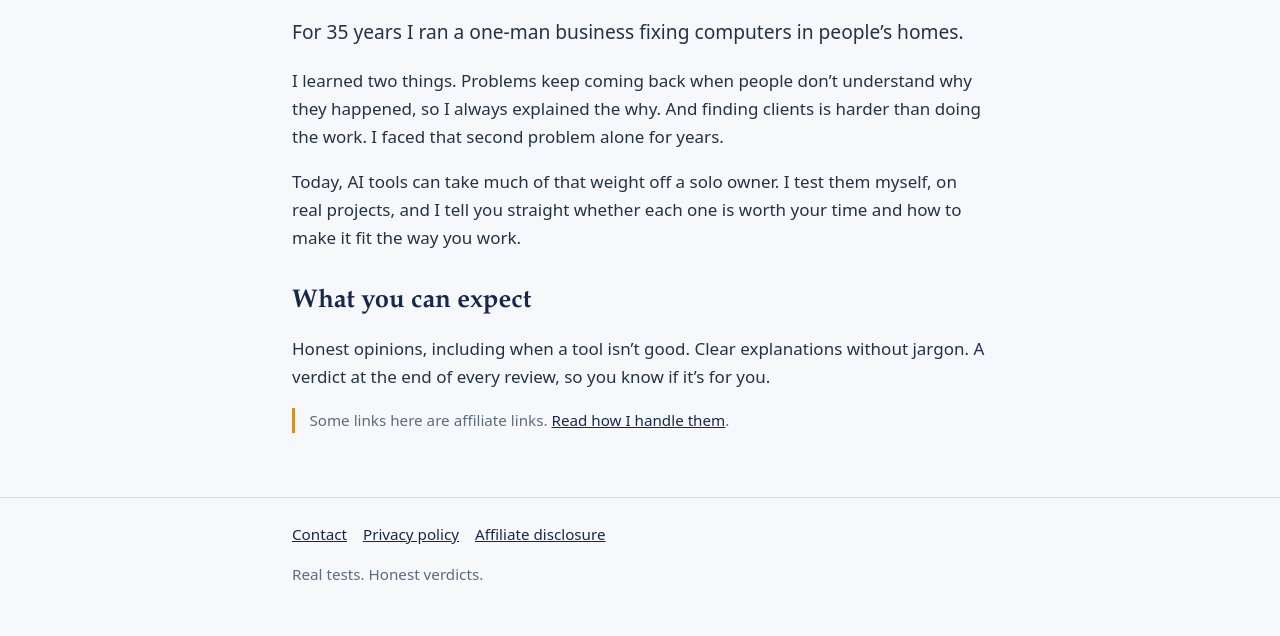
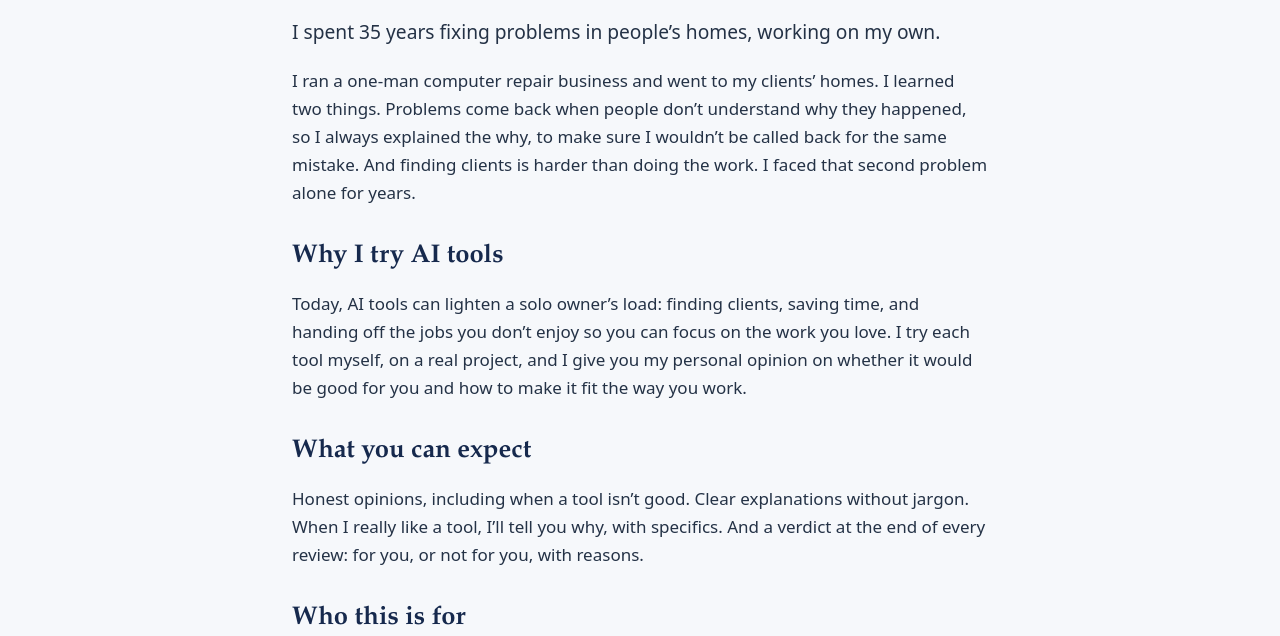
Before and after one commit to pglinfo-coder/ivansprod-site, an Astro site: page /about in a window 1280 px wide. Shown: the part 164-800 px from the top of the page. Built offline with nearby package versions, Linux system fonts and the light colour scheme; Astro itself is replaced by a stand-in of ours.

Commit message:
Add files via upload

```diff
--- a/src/pages/about.astro
+++ b/src/pages/about.astro
@@ -1,12 +1,15 @@
 ---
 import Base from '../layouts/Base.astro';
 ---
-<Base title="About Ivan" description="35 years fixing problems solo. Now testing AI tools for solo business owners.">
+<Base title="About Ivan" description="35 years fixing problems solo. Now trying AI tools for solo business owners.">
   <h1>Hi, I’m Ivan.</h1>
-  <p class="lead">For 35 years I ran a one-man business fixing computers in people’s homes.</p>
-  <p>I learned two things. Problems keep coming back when people don’t understand why they happened, so I always explained the why. And finding clients is harder than doing the work. I faced that second problem alone for years.</p>
-  <p>Today, AI tools can take much of that weight off a solo owner. I test them myself, on real projects, and I tell you straight whether each one is worth your time and how to make it fit the way you work.</p>
+  <p class="lead">I spent 35 years fixing problems in people’s homes, working on my own.</p>
+  <p>I ran a one-man computer repair business and went to my clients’ homes. I learned two things. Problems come back when people don’t understand why they happened, so I always explained the why, to make sure I wouldn’t be called back for the same mistake. And finding clients is harder than doing the work. I faced that second problem alone for years.</p>
+  <h2>Why I try AI tools</h2>
+  <p>Today, AI tools can lighten a solo owner’s load: finding clients, saving time, and handing off the jobs you don’t enjoy so you can focus on the work you love. I try each tool myself, on a real project, and I give you my personal opinion on whether it would be good for you and how to make it fit the way you work.</p>
   <h2>What you can expect</h2>
-  <p>Honest opinions, including when a tool isn’t good. Clear explanations without jargon. A verdict at the end of every review, so you know if it’s for you.</p>
+  <p>Honest opinions, including when a tool isn’t good. Clear explanations without jargon. When I really like a tool, I’ll tell you why, with specifics. And a verdict at the end of every review: for you, or not for you, with reasons.</p>
+  <h2>Who this is for</h2>
+  <p>Business owners working alone, in any trade or profession, who want to spend less time on the tasks around the work and more on the work itself. If you like to understand why something works before you trust it, you’ll feel at home here.</p>
   <p class="note">Some links here are affiliate links. <a href="/affiliate-disclosure/">Read how I handle them</a>.</p>
 </Base>
--- a/src/pages/index.astro
+++ b/src/pages/index.astro
@@ -3,7 +3,7 @@ import Base from '../layouts/Base.astro';
 ---
 <Base title="Ivan’s Prod" description="Real tests. Honest verdicts. AI tools for solo business owners, tested by Ivan.">
   <h1>Real tests.<br>Honest verdicts.</h1>
-  <p class="lead">I’m Ivan. After 35 years fixing problems for people in their homes, I now test the AI tools that help solo business owners find clients, and I tell you straight whether each one is for you.</p>
+  <p class="lead">I’m Ivan. After 35 years fixing problems for people in their homes, I test AI tools so you can spend your time on the work you love. Some help you find clients, some save you hours, some handle the jobs you dislike. I try each one myself and give you my personal opinion on whether it would be good for you.</p>
   <p><a class="btn" href="/reviews/">Browse reviews by problem</a></p>
   <h2>How every review works</h2>
   <p>I use the tool on a real project. I tell you what worked, what went wrong, and how to make it fit the way you work. Then I give you a verdict. Here’s an example:</p>
```
